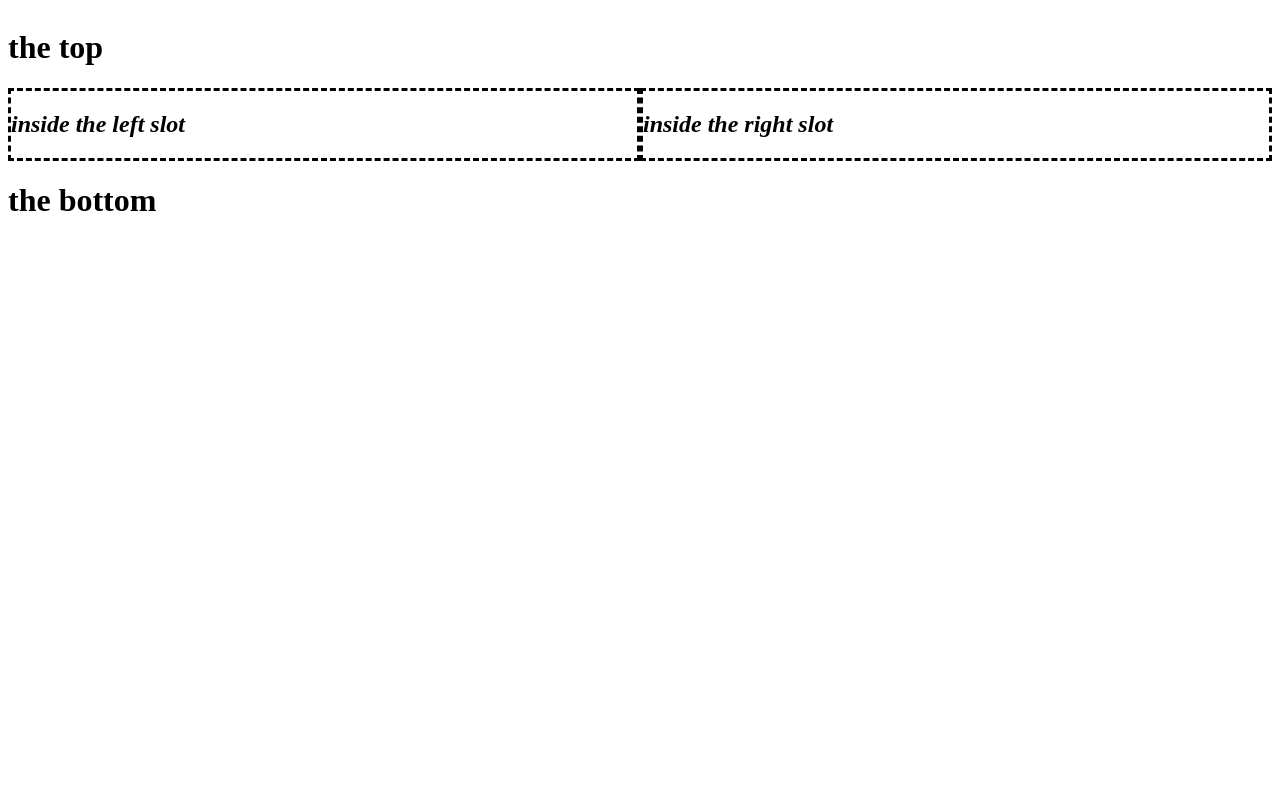
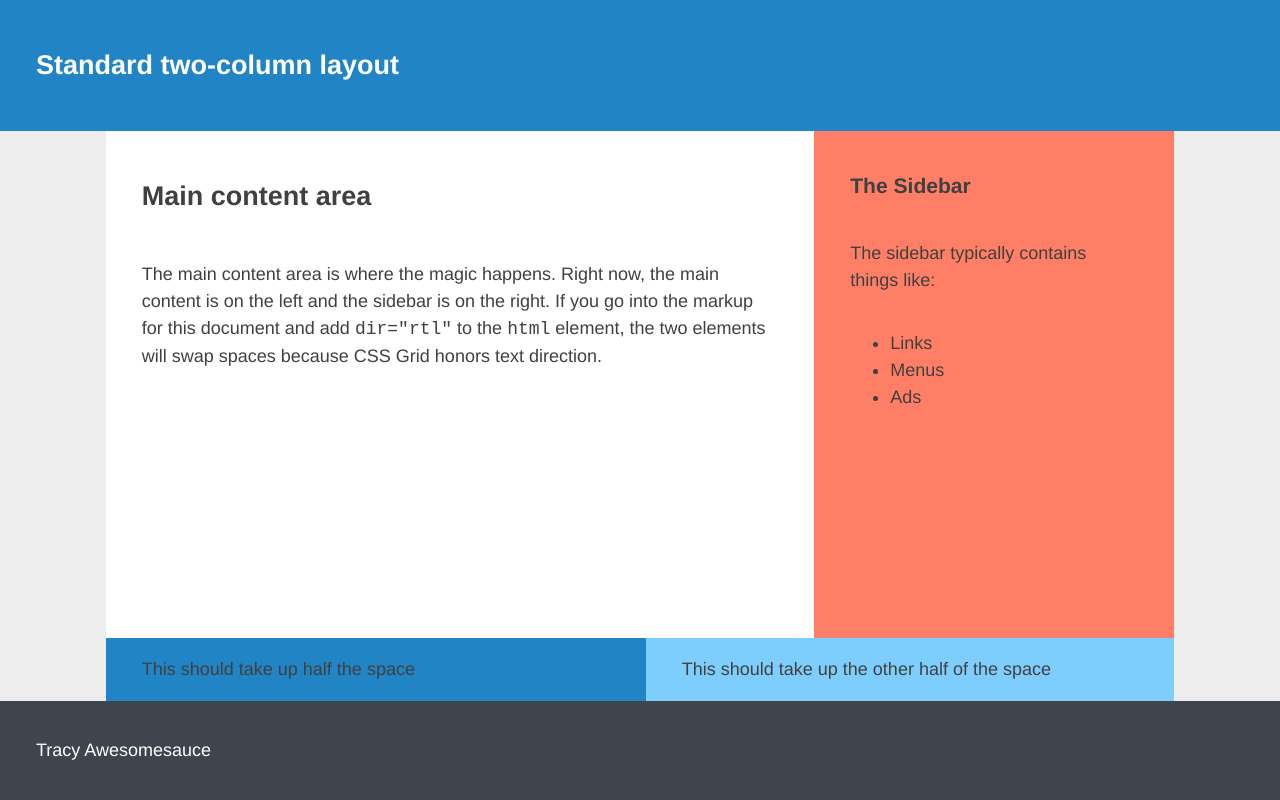
Before and after one commit to thiggan/robitics_sba, an Astro site in the folder gps_data/client/: page /map in a window 1280 px wide. Built offline with nearby package versions, Linux system fonts and the light colour scheme; Astro itself is replaced by a stand-in of ours.

Commit message:
integrated a nice layout

```diff
--- a/gps_data/client/src/layouts/MapLayout.astro
+++ b/gps_data/client/src/layouts/MapLayout.astro
@@ -17,56 +17,216 @@ const { title } = Astro.props;
     <title>{title}</title>
   </head>
   <body>
-    <div class="row">
-      <h1>the top</h1>
-    </div>
-    <div class="row">
-      <div class="column">
+    <div class="site">
+      <header class="masthead">
+        <h2 class="site-title">Standard two-column layout</h2>
+      </header>
+
+      <main id="content" class="main-content">
         <slot name="left">
           <p>Mabye you forogot to put soemthing in the MapLayout left slot</p>
         </slot>
-      </div>
-      <div class="column">
+      </main>
+
+      <aside class="sidebar">
         <slot name="right">
           <p>Mabye you forogot to put soemthing in the MapLayout right slot</p>
         </slot>
-      </div>
-    </div>
-    <div class="row">
-      <h1>the bottom</h1>
+      </aside>
+
+      <aside class="twin">This should take up half the space</aside>
+      <aside class="twin">
+        This should take up the other half of the space
+      </aside>
+
+      <footer class="colophon grid">
+        <aside>
+          Tracy Awesomesauce
+        </aside>
+      </footer>
     </div>
   </body>
 </html>
 <style is:global>
   :root {
-    --accent: 136, 58, 234;
-    --accent-light: 224, 204, 250;
-    --accent-dark: 49, 10, 101;
-    --accent-gradient: linear-gradient(
-      45deg,
-      rgb(var(--accent)),
-      rgb(var(--accent-light)) 30%,
-      white 60%
-    );
+    /* NOTE:
+ * Grid layout stuff starts at line 138.
+ * The stuff before is just boring old CSS to make content look not crappy.
+ */
 
-    .row {
-      display: flex;
+    /*--------------------------------------------------------------
+CSS Reset
+--------------------------------------------------------------*/
+    html {
+      font-family: sans-serif;
+      -webkit-text-size-adjust: 100%;
+      -ms-text-size-adjust: 100%;
     }
 
-    .row {
-      .column {
-        font-style: italic;
-        border-style: dashed;
+    body {
+      margin: 0;
+    }
+
+    img {
+      display: block;
+      border: 0;
+      width: 100%;
+      height: auto;
+    }
+
+    /*--------------------------------------------------------------
+Accessibility
+--------------------------------------------------------------*/
+    /* Text meant only for screen readers */
+    .screen-reader-text {
+      clip: rect(1px, 1px, 1px, 1px);
+      position: absolute !important;
+      height: 1px;
+      width: 1px;
+      overflow: hidden;
+    }
+
+    .screen-reader-text:hover,
+    .screen-reader-text:active,
+    .screen-reader-text:focus {
+      background-color: #f1f1f1;
+      border-radius: 3px;
+      box-shadow: 0 0 2px 2px rgba(0, 0, 0, 0.6);
+      clip: auto !important;
+      color: #21759b;
+      display: block;
+      font-size: 14px;
+      font-weight: bold;
+      height: auto;
+      left: 5px;
+      line-height: normal;
+      padding: 15px 23px 14px;
+      text-decoration: none;
+      top: 5px;
+      width: auto;
+      z-index: 100000; /* Above WP toolbar */
+    }
+
+    /*--------------------------------------------------------------
+Typography
+--------------------------------------------------------------*/
+    body,
+    button,
+    input,
+    select,
+    textarea {
+      color: #404040;
+      font-family: "Helvetica", Arial, sans-serif;
+      font-size: 18px;
+      line-height: 1.5;
+    }
+
+    h1,
+    h2,
+    h3 {
+      margin: 0;
+      padding: 1em 0;
+    }
+
+    p {
+      margin: 0;
+      padding: 1em 0;
+    }
+
+    /*--------------------------------------------------------------
+General styles
+--------------------------------------------------------------*/
+    .site {
+      background: #ededed;
+      min-height: 100vh;
+    }
+
+    .masthead,
+    .main-content,
+    .sidebar,
+    .twin,
+    .footer {
+      padding: 1em 2em;
+    }
+
+    .main-content {
+      background: white;
+    }
+    .masthead {
+      background: #2185c5;
+      color: white;
+    }
+
+    .sidebar {
+      background: #ff7f66;
+    }
+
+    .twin {
+      background: #2185c5;
+    }
+
+    .twin:last-of-type {
+      background: #7ecefd;
+    }
+
+    .colophon {
+      padding: 2em;
+      background: #3e454c;
+      color: white;
+    }
+
+    .colophon a {
+      color: white;
+    }
+
+    .colophon a:hover,
+    .colophon a:focus {
+      border-bottom: 1px solid white;
+    }
+
+    /*--------------------------------------------------------------
+If no grid support, limit width to 50em and center align
+--------------------------------------------------------------*/
+    @supports not (display: grid) {
+      .site {
+        max-width: 50em;
+        margin: 0 auto;
       }
     }
-    .column {
-      flex: 50%;
-    }
 
-    /* Responsive layout - when the screen is less than 600px wide, make the two columns stack on top of each other instead of next to each other */
-    @media screen and (min-width: 500px) {
-      .column {
-        width: 100%;
+    /*--------------------------------------------------------------
+CSS Grid layout for wider screens, when browser supports grid:
+--------------------------------------------------------------*/
+
+    @media screen and (min-width: 600px) {
+      @supports (display: grid) {
+        .site {
+          display: grid;
+          grid-template-columns: 1fr repeat(6, minmax(auto, 10em)) 1fr;
+          grid-template-rows: minmax(1em, auto) 1fr auto minmax(1em, auto);
+        }
+
+        .masthead,
+        .colophon {
+          grid-column: span 8;
+        }
+
+        .main-content {
+          grid-column: 2/6;
+        }
+
+        .sidebar {
+          grid-column: 6/8;
+        }
+
+        .twin {
+          grid-column: 2/5;
+          grid-row: 3/4;
+        }
+
+        .twin:last-of-type {
+          grid-column: 5/8;
+        }
       }
     }
   }
--- a/gps_data/client/src/pages/map.astro
+++ b/gps_data/client/src/pages/map.astro
@@ -5,9 +5,23 @@ import Card from "../components/Card.astro";
 
 <Layout title="Map Data.">
   <div slot="left">
-    <h2>inside the left slot</h2>
+    <h2>Main content area</h2>
+    <p>
+      The main content area is where the magic happens. Right now, the main
+      content is on the left and the sidebar is on the right. If you go into the
+      markup for this document and add <code>dir="rtl"</code> to the <code
+        >html</code
+      > element, the two elements will swap spaces because CSS Grid honors text
+      direction.
+    </p>
   </div>
   <div slot="right">
-    <h2>inside the right slot</h2>
+    <h3>The Sidebar</h3>
+    <p>The sidebar typically contains things like:</p>
+    <ul>
+      <li>Links</li>
+      <li>Menus</li>
+      <li>Ads</li>
+    </ul>
   </div>
 </Layout>
```
